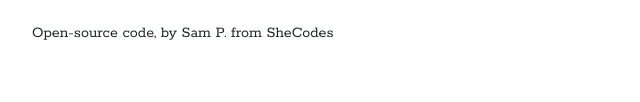
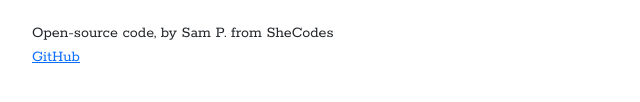
Before and after one commit to samantha-pirner/SheCodes-Plus, a plain HTML site: page index.html in a window 1280 px wide. Shown: the part 414-516 px from the top of the page, 8-648 px from the left. Drawn offline with nearby package versions, Linux system fonts and the light colour scheme.

Commit message:
Added GitHub link

```diff
--- a/index.html
+++ b/index.html
@@ -116,7 +116,14 @@
       </div>
     </div>
     <br />
-    <footer>Open-source code, by Sam P. from SheCodes</footer>
+    <footer>
+      Open-source code, by Sam P. from SheCodes <br />
+      <a
+        href="https://github.com/samantha-pirner/SheCodes-Plus"
+        class="card-link"
+        >GitHub</a
+      >
+    </footer>
     <script src="src/index.js"></script>
   </body>
 </html>
```
